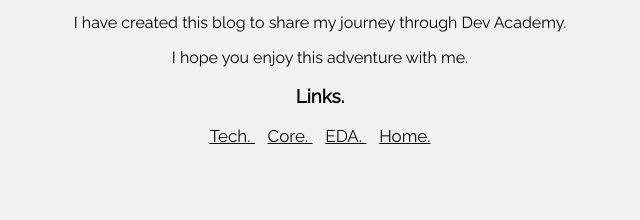
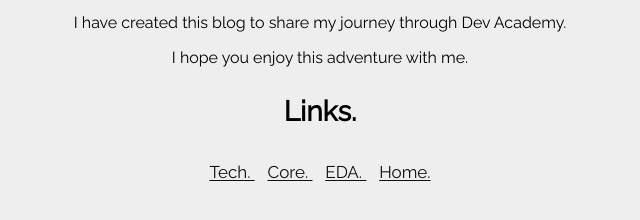
Before and after one commit to serafin-pierre/serafin-pierre.github.io, a plain HTML site: page index.html in a window 1280 px wide. Shown: the part 510-730 px from the top of the page, without its empty margins (320-960 px from the left). Drawn offline with Linux system fonts and the light colour scheme.

Commit message:
Commited in wrong folder fix

```diff
--- a/styles/main.css
+++ b/styles/main.css
@@ -1,5 +1,5 @@
 body {
-  background: #f1f1f1;
+  background: #e6e6e6ad;
   margin: 0;
 }
 
@@ -12,6 +12,7 @@
 
 .tcenter{
   text-align:center
+
 }
 
 .tleft{
@@ -89,3 +90,14 @@
 .pad {
   padding: 25px 50px 75px;
   }
+
+
+div {
+
+  font-size: 1.5rem;
+}
+
+h1,h2,h3,h4,h5 {
+
+  text-align:center
+}
```
Also changed, not shown: images/Breakdown.png (added), images/Loopa.png (added), images/SandwichCounting.png (added), 1 other file.
